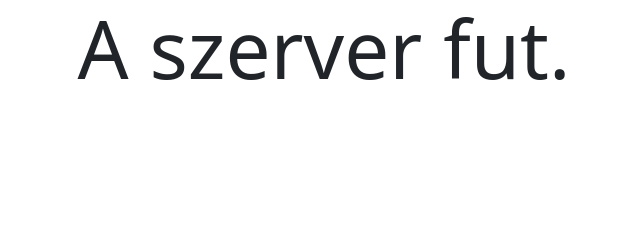
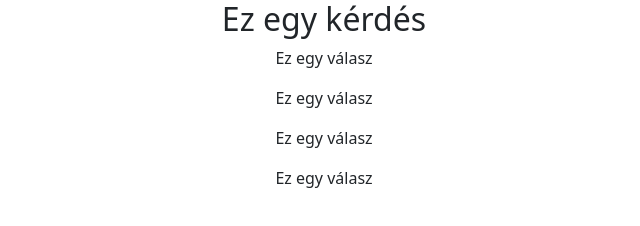
Before and after one commit to Reppthor13/LEGYEN-N-IS-MILLIOMOS, a plain HTML site: page frontend/html/index.html in a window 1280 px wide. Shown: the whole page, without its empty margins (316-956 px from the left). Drawn offline with Linux system fonts and the light colour scheme.

Commit message:
kerdes, valasz

```diff
--- a/frontend/html/index.html
+++ b/frontend/html/index.html
@@ -16,8 +16,14 @@
     </head>
     <body>
         <div class="container-fluid">
-            <div class="row text-center">
-                <h1 class="display-1">A szerver fut.</h1>
+            <div class="row text-center" id="kerdesSpace">
+                <h2 id="kerdesText">Ez egy kérdés</h2>
+            </div>
+            <div class="column text-center" id="valaszSpace">
+                <p class="valaszText">Ez egy válasz</p>
+                <p class="valaszText">Ez egy válasz</p>
+                <p class="valaszText">Ez egy válasz</p>
+                <p class="valaszText">Ez egy válasz</p>
             </div>
         </div>
     </body>
```
